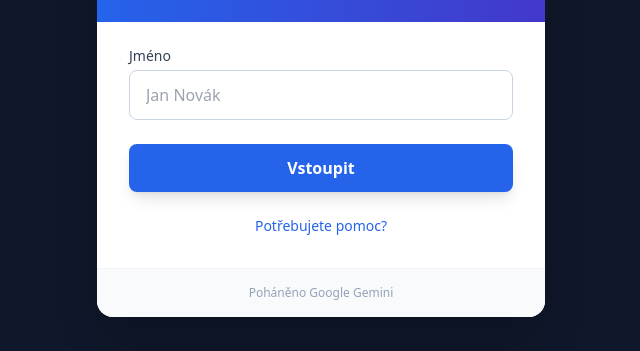
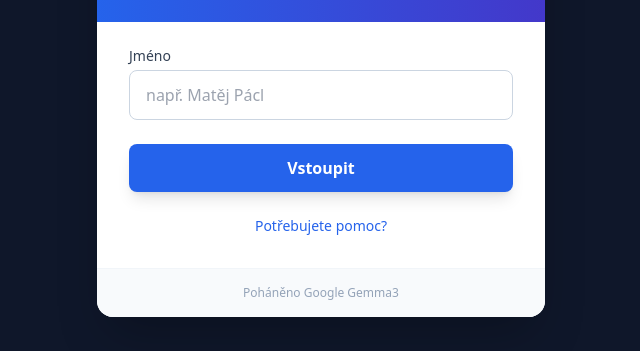
Before and after one commit to mopik11/schoolhub, a React (Vite) app: page / in a window 1280 px wide. Shown: the part 293-644 px from the top of the page, without its empty margins (319-959 px from the left). Built offline with nearby package versions, Linux system fonts and the light colour scheme.

Commit message:
Update placeholder and footer text in Login component

```diff
--- a/components/Login.tsx
+++ b/components/Login.tsx
@@ -35,7 +35,7 @@ const Login: React.FC<LoginProps> = ({ onLogin }) => {
                 required
                 value={name}
                 onChange={(e) => setName(e.target.value)}
-                placeholder="Jan Novák"
+                placeholder="např. Matěj Pácl"
                 className="w-full px-4 py-3 rounded-lg border border-slate-300 focus:ring-2 focus:ring-blue-500 focus:border-blue-500 outline-none transition-all"
               />
             </div>
@@ -66,7 +66,7 @@ const Login: React.FC<LoginProps> = ({ onLogin }) => {
           </div>
         </div>
         <div className="bg-slate-50 p-4 text-center border-t border-slate-100">
-            <p className="text-xs text-slate-400">Poháněno Google Gemini</p>
+            <p className="text-xs text-slate-400">Poháněno Google Gemma3</p>
         </div>
       </div>
     </div>
```
